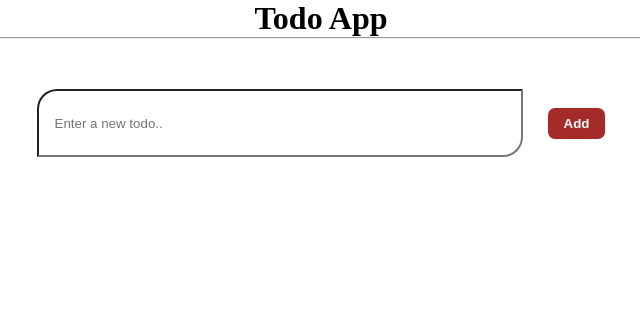
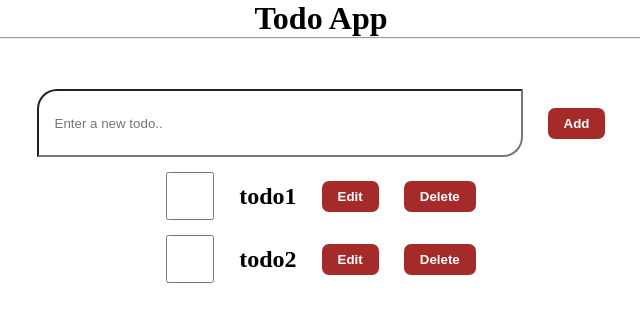
Before and after one commit to chandra-12-sinha/Todo_App, a React (Vite) app: page / in a window 1280 px wide. Shown: the top 322 px of the page, without its empty margins (319-959 px from the left). Built offline with nearby package versions, Linux system fonts and the light colour scheme.

Commit message:
added some props and logics in todolist

```diff
--- a/src/Components/TodoList/TodoList.jsx
+++ b/src/Components/TodoList/TodoList.jsx
@@ -1,19 +1,29 @@
     import React from 'react'
 import Todo from '../Todo/Todo'
 
-    function TodoList(list) {
-        // const list =[
-        //     {
-        //         id: 1, todoData:"todo1"
-        //     },
-        //     {id: 2, todoData: "todo2"}
-        // ]
+    function TodoList({list, setList}) {
+
 
       return (
         <div>
           {
             list.length>0 && list.map((todo)=>
-            <Todo key={todo.id} todoData={todo.todoData}/>)
+            <Todo key={todo.id}
+            id={todo.id}
+            todoData={todo.todoData}
+            isFinished={todo.finished}
+            changeFinished={(isFinished)=>{
+              console.log("isFinished", isFinished);
+              const updateList= list.map((t)=>{
+                if(t.id == todo.id){
+                  todo.finished = isFinished
+                }
+                return t;
+
+              })
+              setList(updateList)
+            }}
+            />)
           }
         </div>
       )
```
